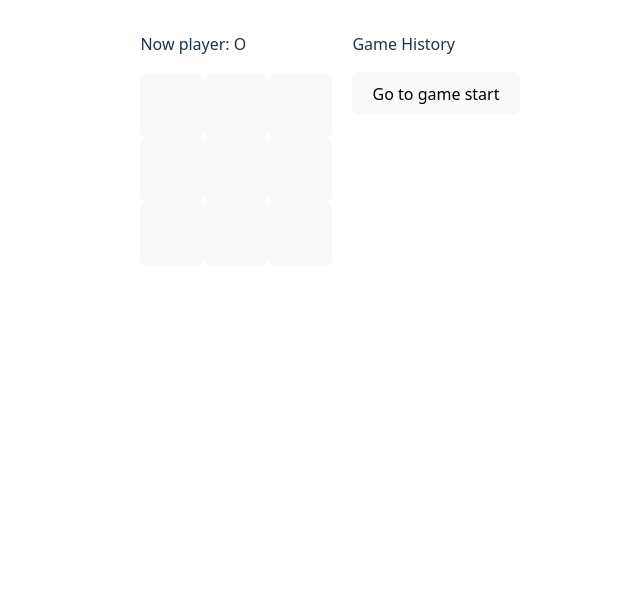
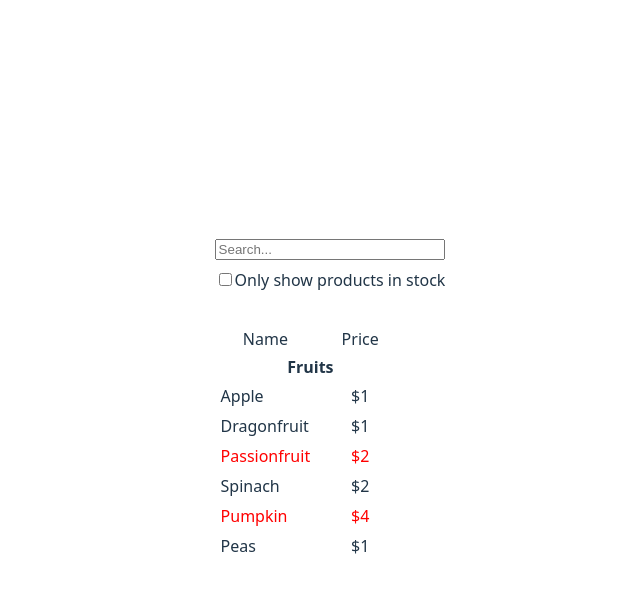
Before and after one commit to hsinny/react-official-examples, a React (Vite) app: page / in a window 1280 px wide. Shown: the top 592 px of the page, without its empty margins (310-950 px from the left). Built offline with nearby package versions, Linux system fonts and the light colour scheme.

Commit message:
feat: 建立靜態 JSX 切版
- 依據 mockup 設計稿建立所需元件：FilterableProductTable、SearchBar、ProductTable

```diff
--- a/src/App.tsx
+++ b/src/App.tsx
@@ -1,10 +1,12 @@
 import './App.css'
-import Game from './components/Game/Game';
+// import Game from './components/Game/Game';
+import FilterableProductTable from './components/FilterableProductTable/FilterableProductTable'
 
 function App() {
   return (
     <>
-      <Game />
+      {/* <Game /> */}
+      <FilterableProductTable/>
     </>
   )
 }
--- /dev/null
+++ b/src/components/FilterableProductTable/FilterableProductTable.tsx
@@ -0,0 +1,30 @@
+import SearchBar from "./SearchBar/SearchBar";
+import ProductTable from "./ProductTable/ProductTable";
+
+export interface Product {
+  category: string;
+  price: number;
+  stocked: boolean;
+  name: string;
+};
+
+export type Products = Array<Product>;
+
+const PRODUCTS: Products = [
+  { category: "Fruits", price: 1, stocked: true, name: "Apple" },
+  { category: "Fruits", price: 1, stocked: true, name: "Dragonfruit" },
+  { category: "Fruits", price: 2, stocked: false, name: "Passionfruit" },
+  { category: "Vegetables", price: 2, stocked: true, name: "Spinach" },
+  { category: "Vegetables", price: 4, stocked: false, name: "Pumpkin" },
+  { category: "Vegetables", price: 1, stocked: true, name: "Peas" }
+];
+
+export default function FilterableProductTable() {
+  return (
+    <>
+      <SearchBar />
+      <ProductTable products={PRODUCTS} />
+    </>
+  )
+
+}
--- /dev/null
+++ b/src/components/FilterableProductTable/ProductTable/ProductTable.css
@@ -0,0 +1,16 @@
+.product-row {
+  text-align: left;
+
+  td {
+    min-width: 80px;
+    padding: 2px 4px;
+  }
+}
+
+.product-row--soldout {
+  color: red;
+}
+
+.product-col-price {
+  text-align: center;
+}
--- /dev/null
+++ b/src/components/FilterableProductTable/ProductTable/ProductTable.tsx
@@ -0,0 +1,36 @@
+import { Products } from '../FilterableProductTable';
+import './ProductTable.css';
+
+const ProductCategory = () => {
+  return (
+    <tr className='product-category-row'>
+      <th colSpan={2}>{'Fruits'}</th>
+    </tr>
+  )
+}
+
+const ProductList = ({ products }: { products: Products }) => (
+  products.map((product, index) => (
+    <tr key={index} className={`product-row ${product.stocked ? '' : 'product-row--soldout'}`}>
+      <td>{product.name}</td>
+      <td className='product-col-price'>${product.price}</td>
+    </tr>
+  ))
+)
+
+export default function ProductTable({ products }: { products: Products }) {
+  return (
+    <table>
+      <thead className="product-table-head">
+        <tr>
+          <td>Name</td>
+          <td>Price</td>
+        </tr>
+      </thead>
+      <tbody>
+        <ProductCategory />
+        <ProductList products={products} />
+      </tbody>
+    </table>
+  )
+}
--- /dev/null
+++ b/src/components/FilterableProductTable/SearchBar/SearchBar.css
@@ -0,0 +1,7 @@
+.searchbar {
+  display: flex;
+  flex-direction: column;
+  gap: 8px;
+  text-align: left;
+  margin-bottom: 32px;
+}
--- /dev/null
+++ b/src/components/FilterableProductTable/SearchBar/SearchBar.tsx
@@ -0,0 +1,13 @@
+import './SearchBar.css';
+
+export default function SearchBar() {
+  return (
+    <div className="searchbar">
+      <input type="text" name="keyword" placeholder="Search..." />
+      <div>
+        <input type="checkbox" name="isInStock" id="isInStock" />
+        <label htmlFor="isInStock">Only show products in stock</label>
+      </div>
+    </div>
+  )
+}
```
